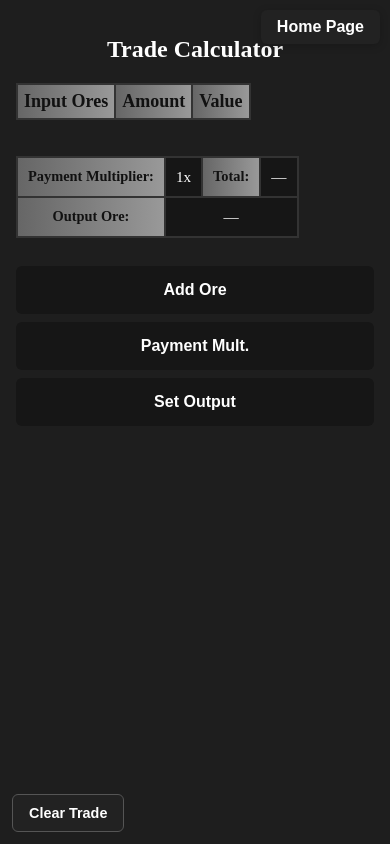
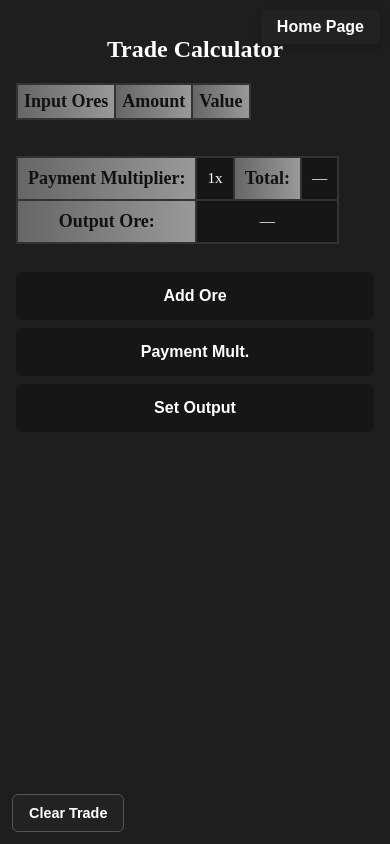
Before and after one commit to D3P290876/AzureMinesTools, a plain HTML site: page Trading Calculator/index.html in a window 390 px wide. Drawn offline with Linux system fonts and the light colour scheme.

Commit message:
trade calc mobile tweaks revert

```diff
--- a/Trading Calculator/styles.css
+++ b/Trading Calculator/styles.css
@@ -249,14 +249,6 @@ body {
     font-size: 1rem;
   }
 
-  .summary-table th {
-    font-size: 0.90rem;
-  }
-
-  .summary-table td {
-    font-size: 0.95rem;
-  }
-
   /* Allow table to scroll horizontally if too wide */
   #oreTable, .summary-table {
     display: block;
```
